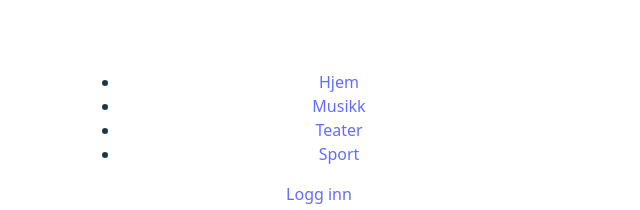
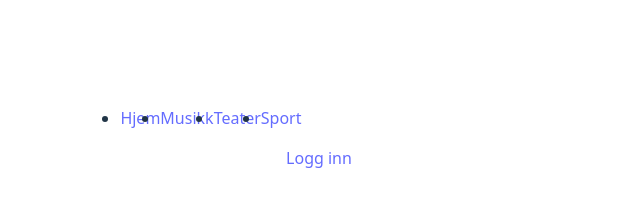
Before and after one commit to hannaso91/eksamen_UIN2025_BillettLyst, a React (Vite) app: page / in a window 1280 px wide. Shown: the part 225-435 px from the top of the page, without its empty margins (321-961 px from the left). Built offline with nearby package versions, Linux system fonts and the light colour scheme; no server answers.

Commit message:
Scss til ul
Lagt til scss til ul for "dette kan du oppleve i" slik at de artikkelkortene også flexer på HomePage

```diff
--- a/src/styles/eventCard.scss
+++ b/src/styles/eventCard.scss
@@ -77,3 +77,8 @@
     background-color: #1D4274;
     color: #25C0D5;
 }
+
+ul{
+    display: flex;
+    flex-wrap: wrap;
+}
```
